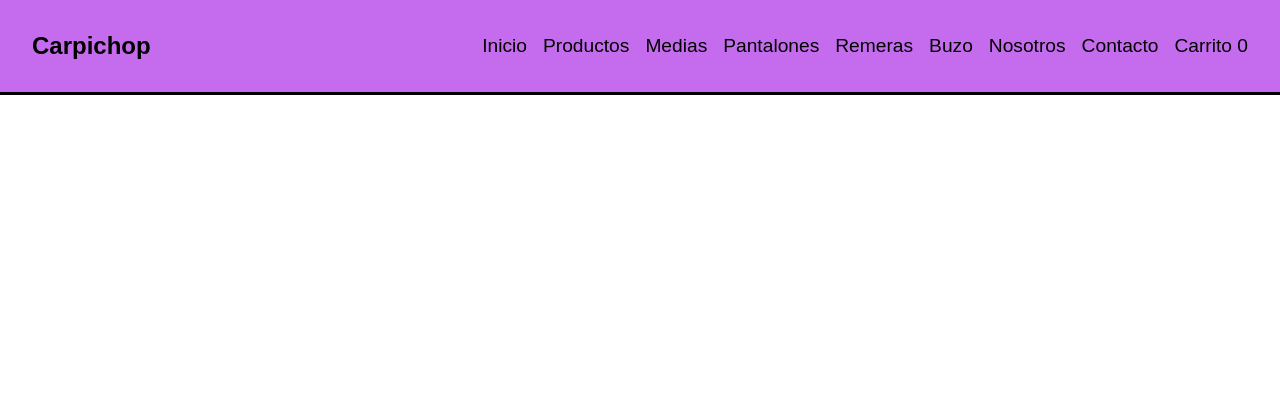
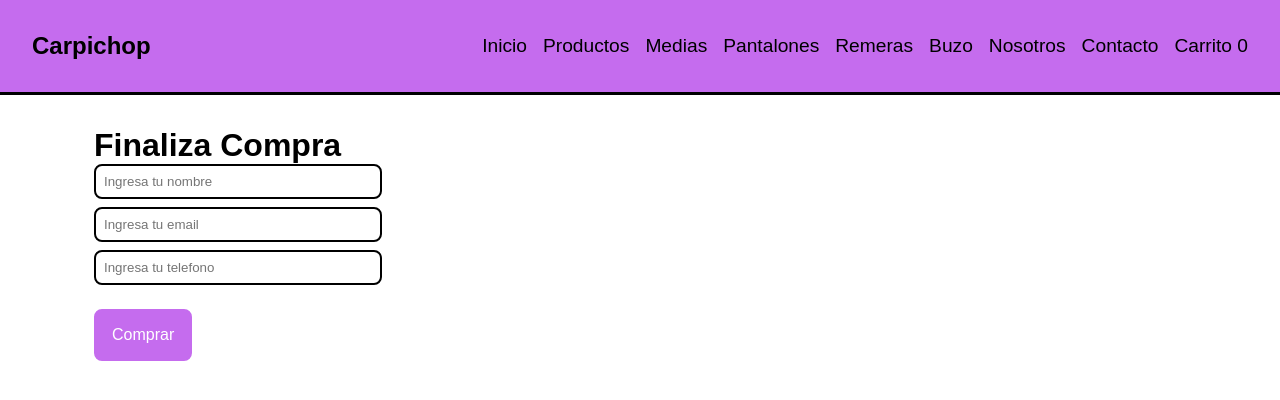
Before and after one commit to jozeluin/Carpi_proyecto, a React app: page /chekout in a window 1280 px wide. Shown: the top 400 px of the page. Built offline with nearby package versions, Linux system fonts and the light colour scheme; the HTML template or start-up script is replaced by a standard one.

Commit message:
Funcionando, ya subimos objeto, y vaciamos carrito y agradecemos compra

```diff
--- a/src/App.jsx
+++ b/src/App.jsx
@@ -7,6 +7,7 @@ import Nosotros from "./components/Nosotros";
 import Contacto from "./components/Contacto";
 import { CartProvider } from "./context/CartContext";
 import Carrito from "./components/Carrito";
+import Chekout from "./components/Chekout";
 
 function App() {
   return (
@@ -18,10 +19,14 @@ function App() {
             <Route path="/" element={<ItemListContainer />} />
             <Route path="/item/:id" element={<ItemDetailContainer />} />
             <Route path="/productos/" element={<ItemListContainer />} />
-            <Route path="/productos/:categoria" element={<ItemListContainer />} />
+            <Route
+              path="/productos/:categoria"
+              element={<ItemListContainer />}
+            />
             <Route path="/nosotros" element={<Nosotros />} />
             <Route path="/contacto" element={<Contacto />} />
             <Route path="/carrito" element={<Carrito />} />
+            <Route path="/chekout" element={<Chekout />} />
           </Routes>
         </BrowserRouter>
       </CartProvider>
--- a/src/components/Carrito.jsx
+++ b/src/components/Carrito.jsx
@@ -1,5 +1,6 @@
 import React, { useContext } from "react";
 import { CartContext } from "../context/CartContext";
+import { Link } from "react-router-dom";
 
 const Carrito = () => {
   const { carrito, precioTotal,vaciarCarrito } = useContext(CartContext);
@@ -25,6 +26,7 @@ const Carrito = () => {
         <>
         <h2>Precio Total: ${precioTotal()}</h2>
         <button onClick={handleVaciar}>Vaciar</button>
+        <Link to="/chekout">Finalizar Compra</Link>
         </>:
         <h2>No hay productos en el carrito :( </h2>
 
--- /dev/null
+++ b/src/components/Chekout.jsx
@@ -0,0 +1,65 @@
+import React, { useContext, useState } from "react";
+import { CartContext } from "../context/CartContext";
+import { useForm } from "react-hook-form";
+import { collection, addDoc } from "firebase/firestore";
+import { db } from "../firebase/config";
+
+const Chekout = () => {
+  const [pedidoId, setPedidoId] = useState("");
+  const { carrito, precioTotal, vaciarCarrito } = useContext(CartContext);
+  const { register, handleSubmit } = useForm();
+
+  const comprar = (data) => {
+    const pedido = {
+      cliente: data,
+      productos: carrito,
+      total: precioTotal(),
+    };
+    console.log(pedido);
+    const pedidosRef = collection(db, "pedidos"); // referencia a la coleccion
+    addDoc(pedidosRef, pedido) //agrega un nuevo documento a la coleccion
+      .then((doc) => {
+        setPedidoId(doc.id);
+        vaciarCarrito();
+      });
+  };
+
+  if (pedidoId) {
+    return (
+      <div className="container">
+        <h1 className="main-title">Gracias por tu compra!</h1>
+        <h2>Tu numero de pedido es: {pedidoId}</h2>
+      </div>
+    );
+  }
+
+  return (
+    <div className="container">
+      <h1 className="main-title">Finaliza Compra</h1>
+      <form className="formulario" onSubmit={handleSubmit(comprar)}>
+        <input
+          type="text"
+          placeholder="Ingresa tu nombre"
+          {...register("nombre")}
+        />
+        <input
+          type="email"
+          placeholder="Ingresa tu email"
+          {...register("email")}
+        />
+        <input
+          type="telefono"
+          placeholder="Ingresa tu telefono"
+          {...register("telefono")}
+        />
+
+        <button className="enviar" type="submit">
+          {" "}
+          Comprar
+        </button>
+      </form>
+    </div>
+  );
+};
+
+export default Chekout;
```
Also changed, not shown: 1 other file (tests, documents, lock files or other folders).
